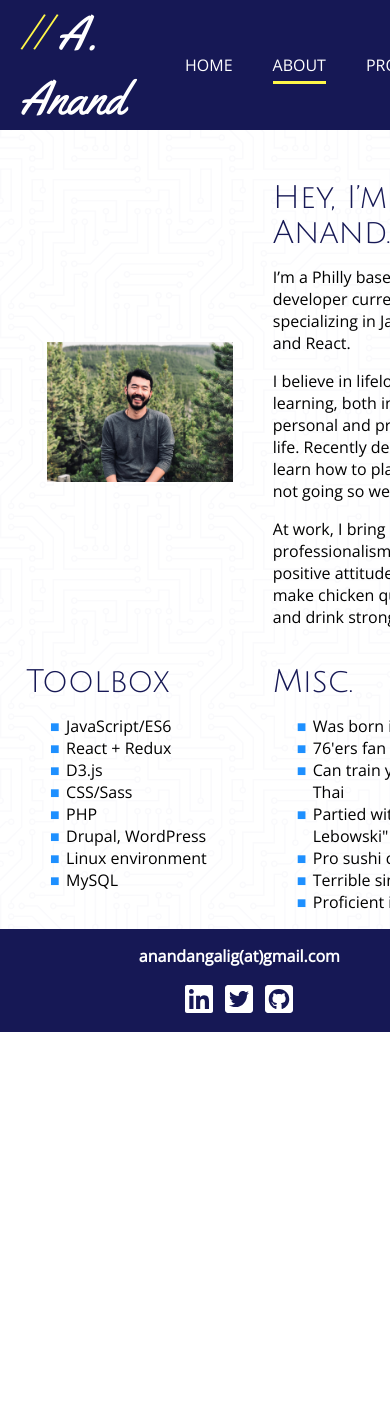
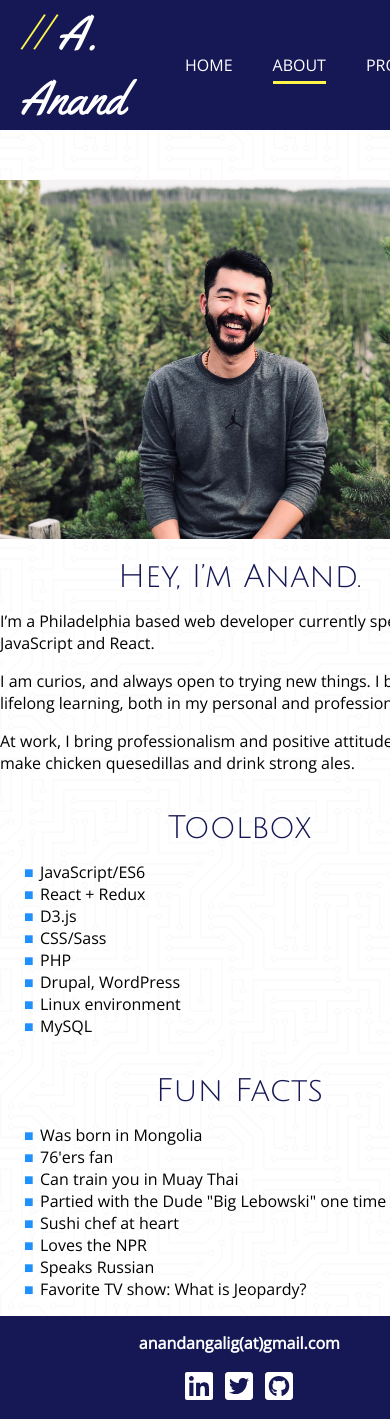
Before and after one commit to anandangalig/portfolio-2019-react, a React (Create React App) app: page /about in a window 390 px wide. Shown: the top 1419 px of the page. Before the commit the page ends 1032 px from the top, so only its background shows below. Built offline with nearby package versions, Linux system fonts and the light colour scheme.

Commit message:
update AboutMe style to be mobile friendly

```diff
--- a/src/components/AboutMe/AboutMe.js
+++ b/src/components/AboutMe/AboutMe.js
@@ -12,10 +12,12 @@ const AboutMe = props => {
 
       <div className="about about_blurb--text">
         <span>Hey, I’m Anand.</span>
-        <p>I’m a Philly based web developer currently specializing in JavaScript and React.</p>
         <p>
-          I believe in lifelong learning, both in my personal and professional life. Recently
-          decided to learn how to play guitar. It’s not going so well...
+          I’m a Philadelphia based web developer currently specializing in JavaScript and React.
+        </p>
+        <p>
+          I am curios, and always open to trying new things. I believe in lifelong learning, both in
+          my personal and professional life.
         </p>
         <p>
           At work, I bring professionalism and positive attitude. At home, I make chicken
@@ -37,15 +39,16 @@ const AboutMe = props => {
         </ul>
       </div>
       <div className="about about_misc">
-        <span>Misc.</span>
+        <span>Fun Facts</span>
         <ul>
           <li>Was born in Mongolia</li>
           <li>76'ers fan</li>
           <li>Can train you in Muay Thai</li>
-          <li>Partied with "Big Lebowski" one time</li>
-          <li>Pro sushi chef</li>
-          <li>Terrible singer</li>
-          <li>Proficient in Russian</li>
+          <li>Partied with the Dude "Big Lebowski" one time</li>
+          <li>Sushi chef at heart</li>
+          <li>Loves the NPR</li>
+          <li>Speaks Russian</li>
+          <li>Favorite TV show: What is Jeopardy?</li>
         </ul>
       </div>
     </div>
--- a/src/components/AboutMe/AboutMe.scss
+++ b/src/components/AboutMe/AboutMe.scss
@@ -21,14 +21,51 @@
 .about_container {
   display: grid;
   grid-template-areas:
-    'blurb1 blurb2'
-    'toolbox misc';
+    'blurb1 '
+    'blurb2'
+    'toolbox'
+    'misc';
   grid-column-gap: 40px;
   grid-row-gap: 20px;
   width: 100%;
   height: auto;
+  span {
+    display: table;
+    margin: 0 auto;
+  }
 }
 
+.about_blurb--image {
+  width: 100%;
+  grid-area: blurb1;
+  justify-self: center;
+  align-self: center;
+}
+.about_blurb--text {
+  grid-area: blurb2;
+  justify-self: start;
+  align-self: center;
+}
+.about_tools {
+  width: 100%;
+  grid-area: toolbox;
+  justify-self: start;
+  align-self: center;
+}
+
+.about_misc {
+  width: 100%;
+  grid-area: misc;
+  justify-self: start;
+  align-self: center;
+}
+
+@media only screen and (min-width: 600px) {
+  .about_container {
+    grid-template-areas:
+      'blurb1 blurb2'
+      'toolbox misc';
+  }
   .about_blurb--image {
     width: 80%;
     height: auto;
@@ -52,3 +89,4 @@
     justify-self: start;
     align-self: start;
   }
+}
```
Lines whose indentation alone changed are shown as unchanged.
